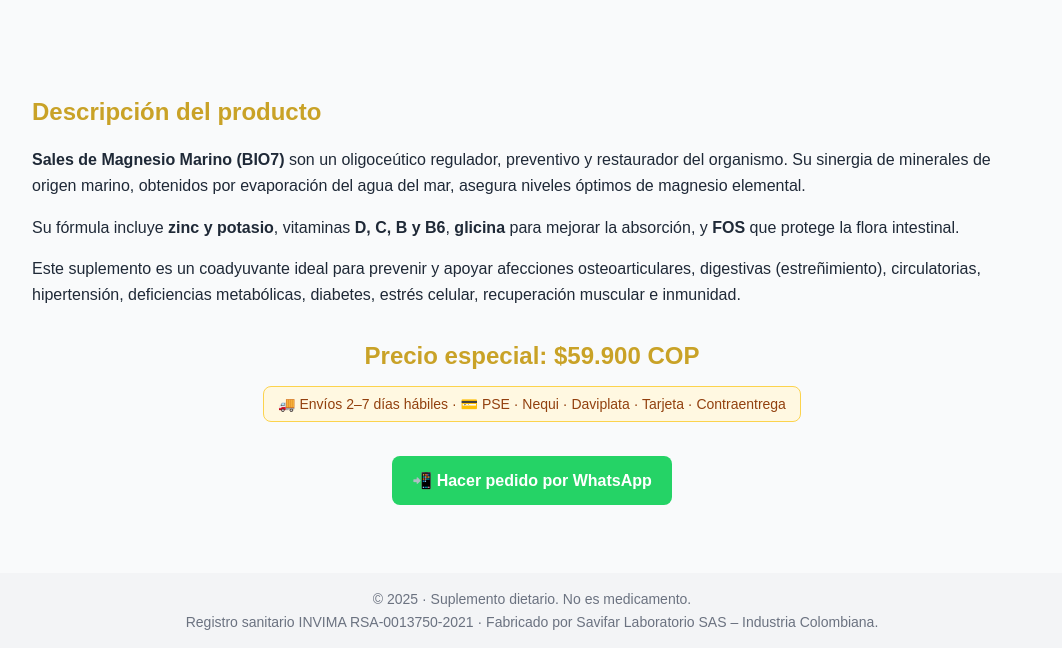
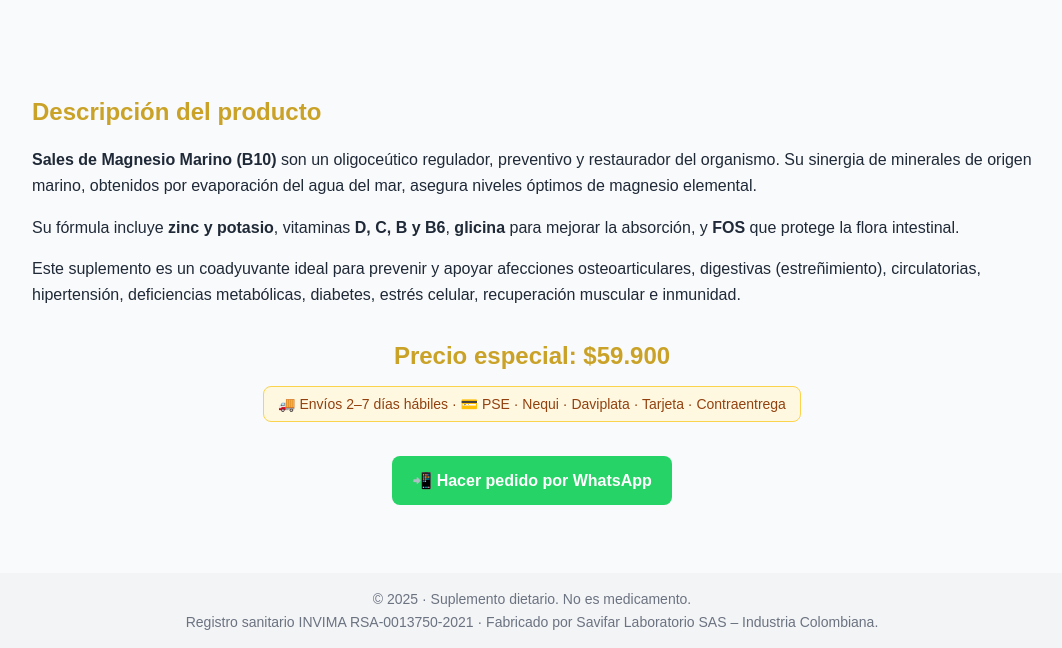
Before and after one commit to MTMIGUELTOBON/SALES-DE-MAGNESIO, a plain HTML site: page index.html in a window 1280 px wide. Shown: the part 2129-2777 px from the top of the page, without its empty margins (108-1170 px from the left). Drawn offline with Linux system fonts and the light colour scheme.

Commit message:
Update index.html

```diff
--- a/index.html
+++ b/index.html
@@ -81,12 +81,12 @@
 
   <section>
     <h2>Descripción del producto</h2>
-    <p><b>Sales de Magnesio Marino (BIO7)</b> son un oligoceútico regulador, preventivo y restaurador del organismo. Su sinergia de minerales de origen marino, obtenidos por evaporación del agua del mar, asegura niveles óptimos de magnesio elemental.</p>
+    <p><b>Sales de Magnesio Marino (B10)</b> son un oligoceútico regulador, preventivo y restaurador del organismo. Su sinergia de minerales de origen marino, obtenidos por evaporación del agua del mar, asegura niveles óptimos de magnesio elemental.</p>
     <p>Su fórmula incluye <b>zinc y potasio</b>, vitaminas <b>D, C, B y B6</b>, <b>glicina</b> para mejorar la absorción, y <b>FOS</b> que protege la flora intestinal.</p>
     <p>Este suplemento es un coadyuvante ideal para prevenir y apoyar afecciones osteoarticulares, digestivas (estreñimiento), circulatorias, hipertensión, deficiencias metabólicas, diabetes, estrés celular, recuperación muscular e inmunidad.</p>
 
     <div class="cta">
-      <h2>Precio especial: $59.900 COP</h2>
+      <h2>Precio especial: $59.900 </h2>
       <div class="gold-bar">🚚 Envíos 2–7 días hábiles · 💳 PSE · Nequi · Daviplata · Tarjeta · Contraentrega</div><br><br>
       <a class="btn btn-primary" href="https://wa.me/573053447946" target="_blank">📲 Hacer pedido por WhatsApp</a>
     </div>
```
